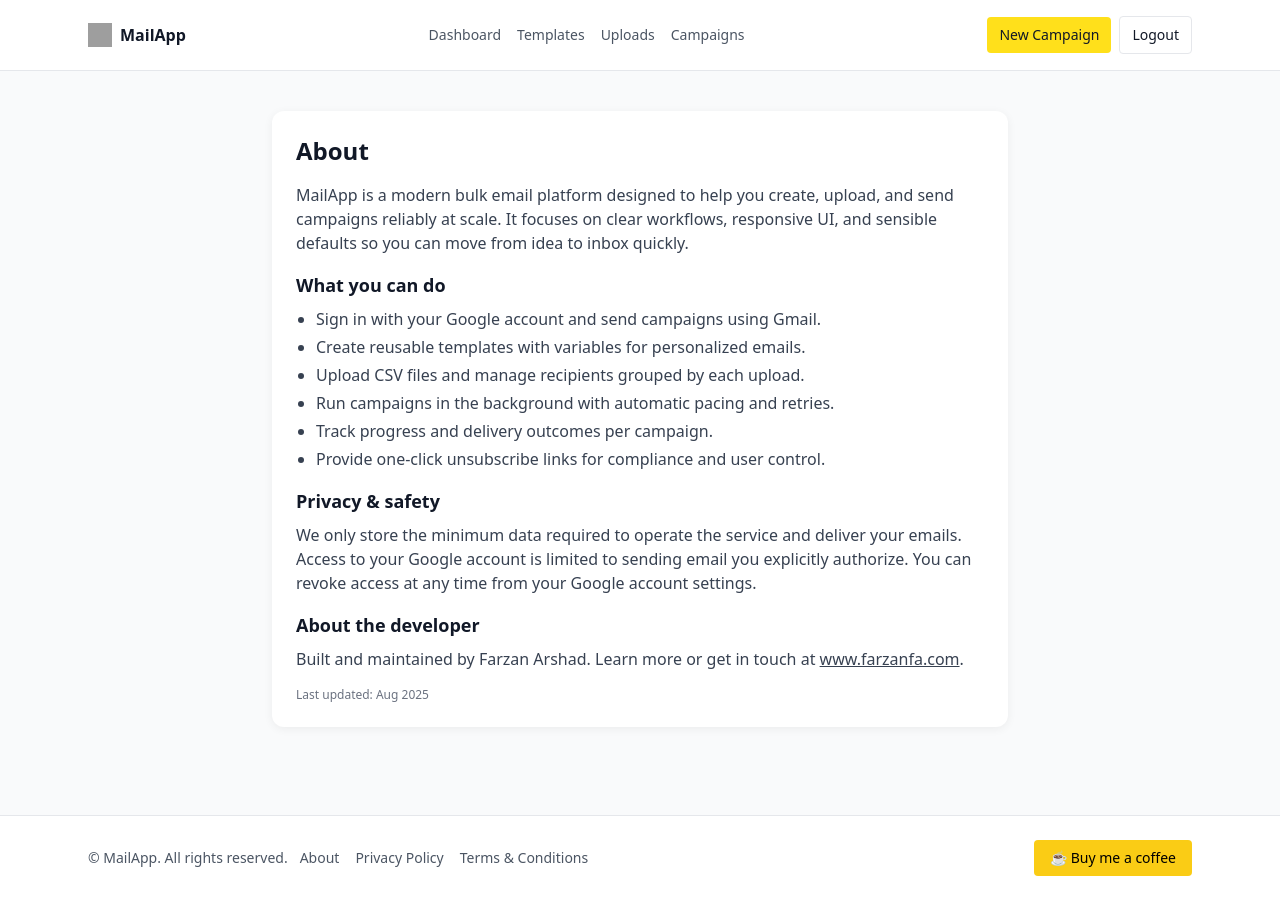
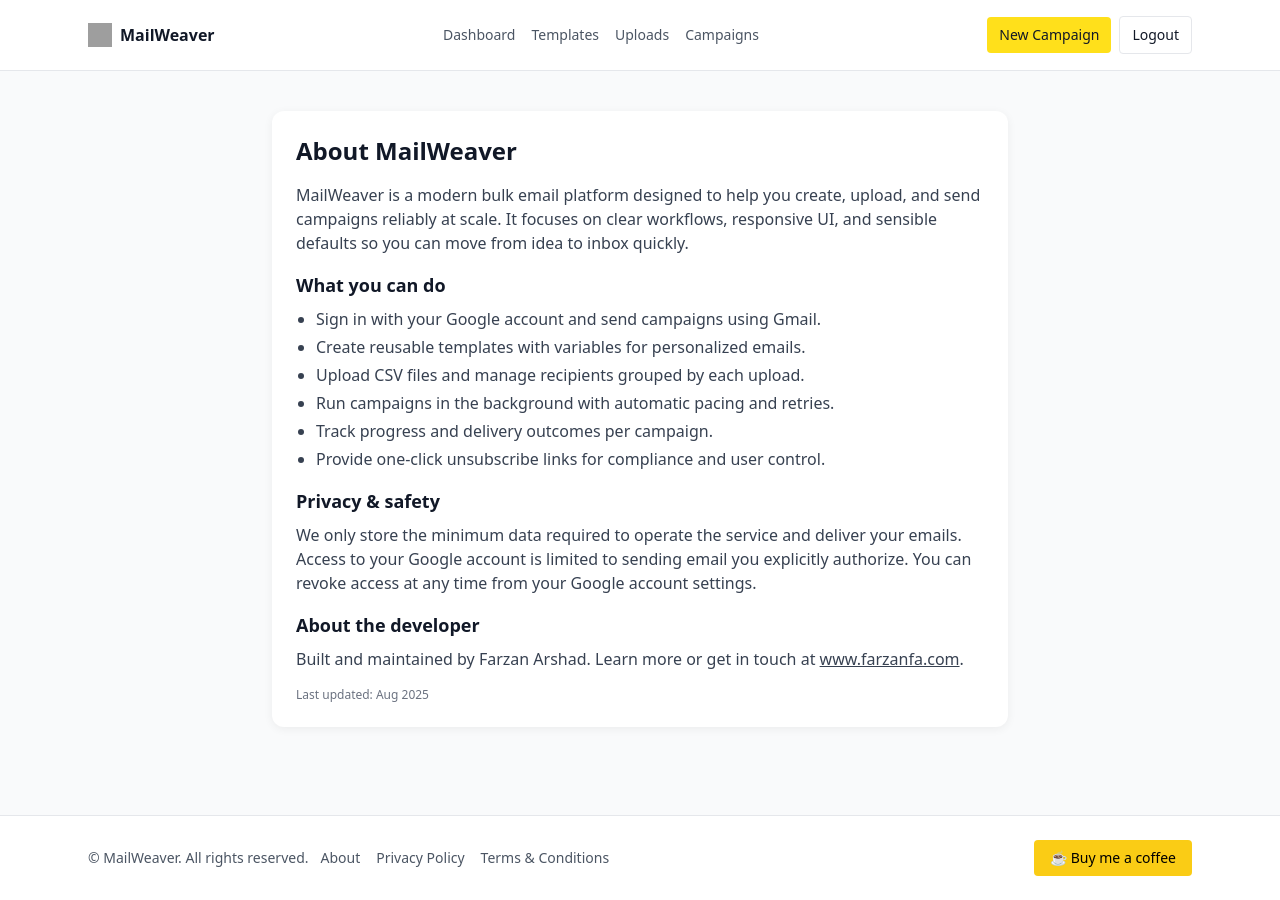
Before and after one commit to farzanfa/bulk-mail-app, a Next.js app: page /about in a window 1280 px wide. Built offline with nearby package versions, Linux system fonts and the light colour scheme; grey boxes are pictures that could not be loaded.

Commit message:
branding: rename to MailWeaver across header, footer, metadata, manifest, about

```diff
--- a/app/about/page.tsx
+++ b/app/about/page.tsx
@@ -5,9 +5,9 @@ export default function AboutPage() {
   return (
     <div className="max-w-3xl mx-auto px-4 py-10">
       <Card className="p-6 space-y-4">
-        <h1 className="text-2xl font-semibold">About</h1>
+        <h1 className="text-2xl font-semibold">About MailWeaver</h1>
         <p className="text-gray-700">
-          MailApp is a modern bulk email platform designed to help you create, upload, and send campaigns reliably at
+          MailWeaver is a modern bulk email platform designed to help you create, upload, and send campaigns reliably at
           scale. It focuses on clear workflows, responsive UI, and sensible defaults so you can move from idea to inbox
           quickly.
         </p>
--- a/app/layout.tsx
+++ b/app/layout.tsx
@@ -3,7 +3,7 @@ import type { ReactNode } from 'react';
 import Header from '@/components/Header';
 import Footer from '@/components/Footer';
 export const metadata = {
-  title: 'MailApp',
+  title: 'MailWeaver',
   description: 'Modern bulk mailing platform',
   icons: { icon: '/icon.svg', shortcut: '/icon.svg', apple: '/icon.svg' },
   manifest: '/manifest.webmanifest'
--- a/components/Footer.tsx
+++ b/components/Footer.tsx
@@ -3,7 +3,7 @@ export default function Footer() {
     <footer className="border-t bg-white mt-12">
       <div className="max-w-6xl mx-auto px-4 sm:px-6 py-6 flex flex-col sm:flex-row items-center justify-between gap-3 text-sm w-full">
         <div className="flex flex-col sm:flex-row items-center gap-3">
-          <p className="text-gray-600">© MailApp. All rights reserved.</p>
+          <p className="text-gray-600">© MailWeaver. All rights reserved.</p>
           <nav className="flex items-center gap-4">
             <a href="/about" className="text-gray-600 hover:text-black">About</a>
             <a href="/privacy" className="text-gray-600 hover:text-black">Privacy Policy</a>
--- a/components/Header.tsx
+++ b/components/Header.tsx
@@ -23,8 +23,8 @@ export default function Header() {
     <header className="border-b bg-white">
       <div className="max-w-6xl mx-auto px-4 sm:px-6 py-4 flex items-center justify-between gap-3">
         <a href="/" className="font-semibold inline-flex items-center gap-2">
-          <img src="/icon.svg" alt="MailApp" className="h-6 w-6"/>
-          <span className="hidden sm:inline">MailApp</span>
+          <img src="/icon.svg" alt="MailWeaver" className="h-6 w-6"/>
+          <span className="hidden sm:inline">MailWeaver</span>
         </a>
         <nav className="hidden md:flex items-center gap-4 text-sm">
           {links.map((l) => (
```
Also changed, not shown: app/manifest.webmanifest.
